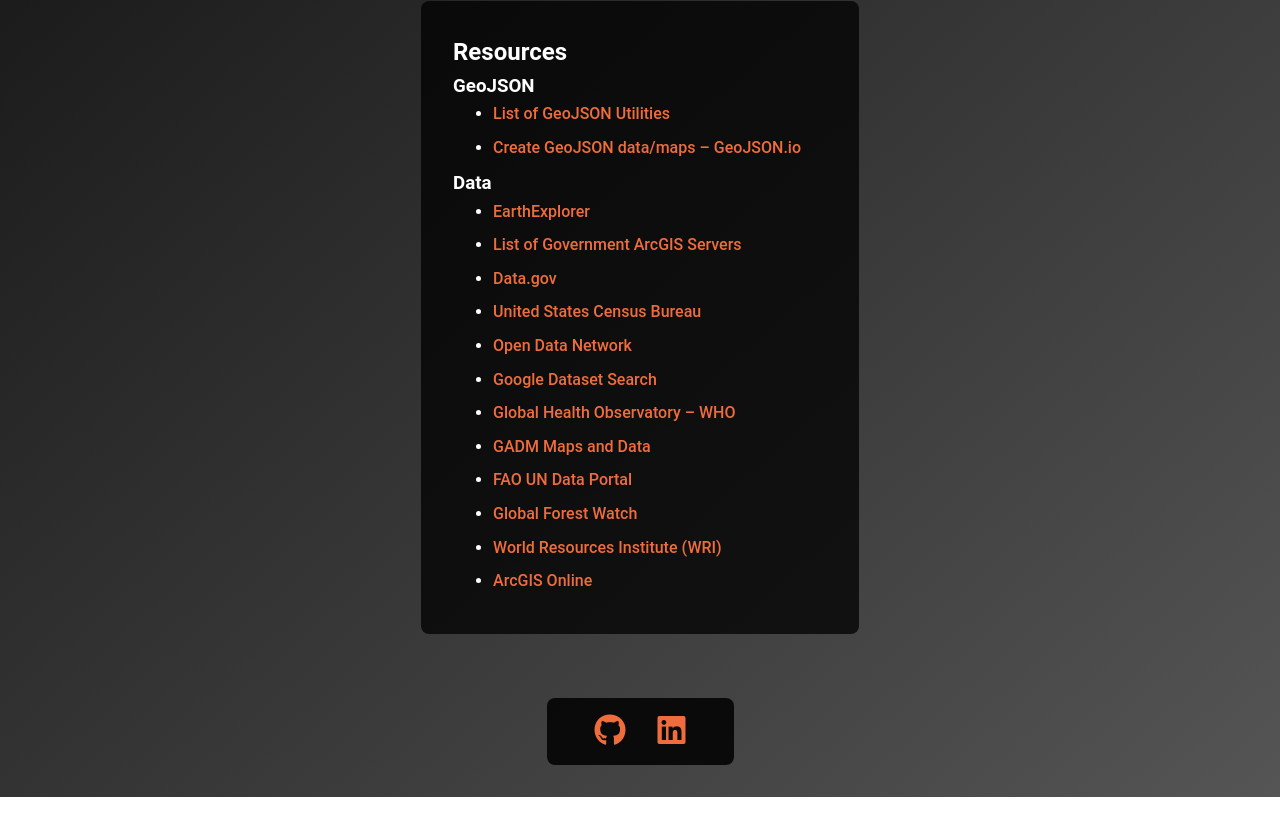
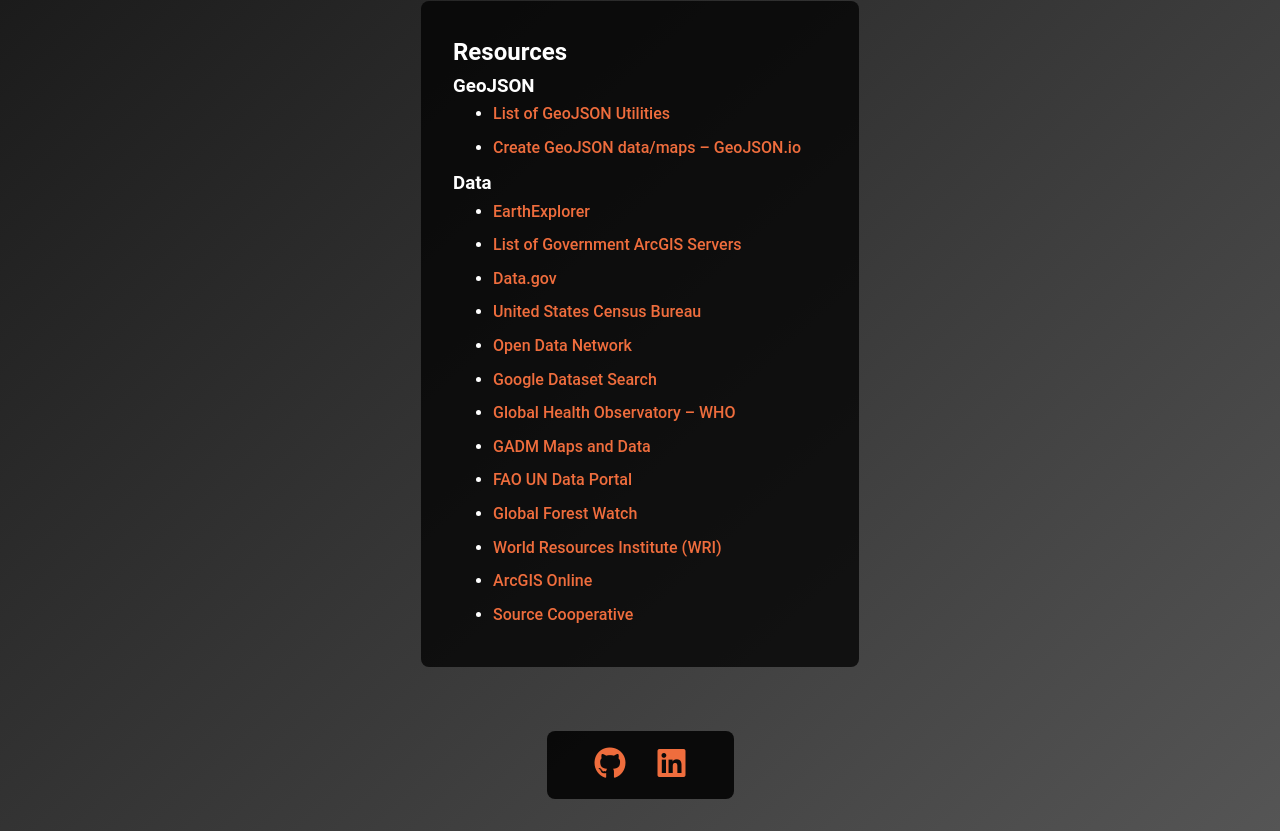
Before and after one commit to NMGIS/NMGIS.github.io, a React (Vite) app: page /resources in a window 1280 px wide. Shown: the part 346-1177 px from the top of the page. Before the commit the page ends 1143 px from the top, so only its background shows below. Built offline with nearby package versions, Linux system fonts and the light colour scheme.

Commit message:
add source.coop link

```diff
--- a/src/components/Resources.jsx
+++ b/src/components/Resources.jsx
@@ -23,6 +23,7 @@
         <li><a href="https://data.globalforestwatch.org/">Global Forest Watch</a></li>
         <li><a href="https://datasets.wri.org/dataset">World Resources Institute (WRI)</a></li>
         <li><a href="https://www.arcgis.com/index.html">ArcGIS Online</a></li>
+        <li><a href="https://source.coop/">Source Cooperative</a></li>
       </ul>
     </div>
   );
```
